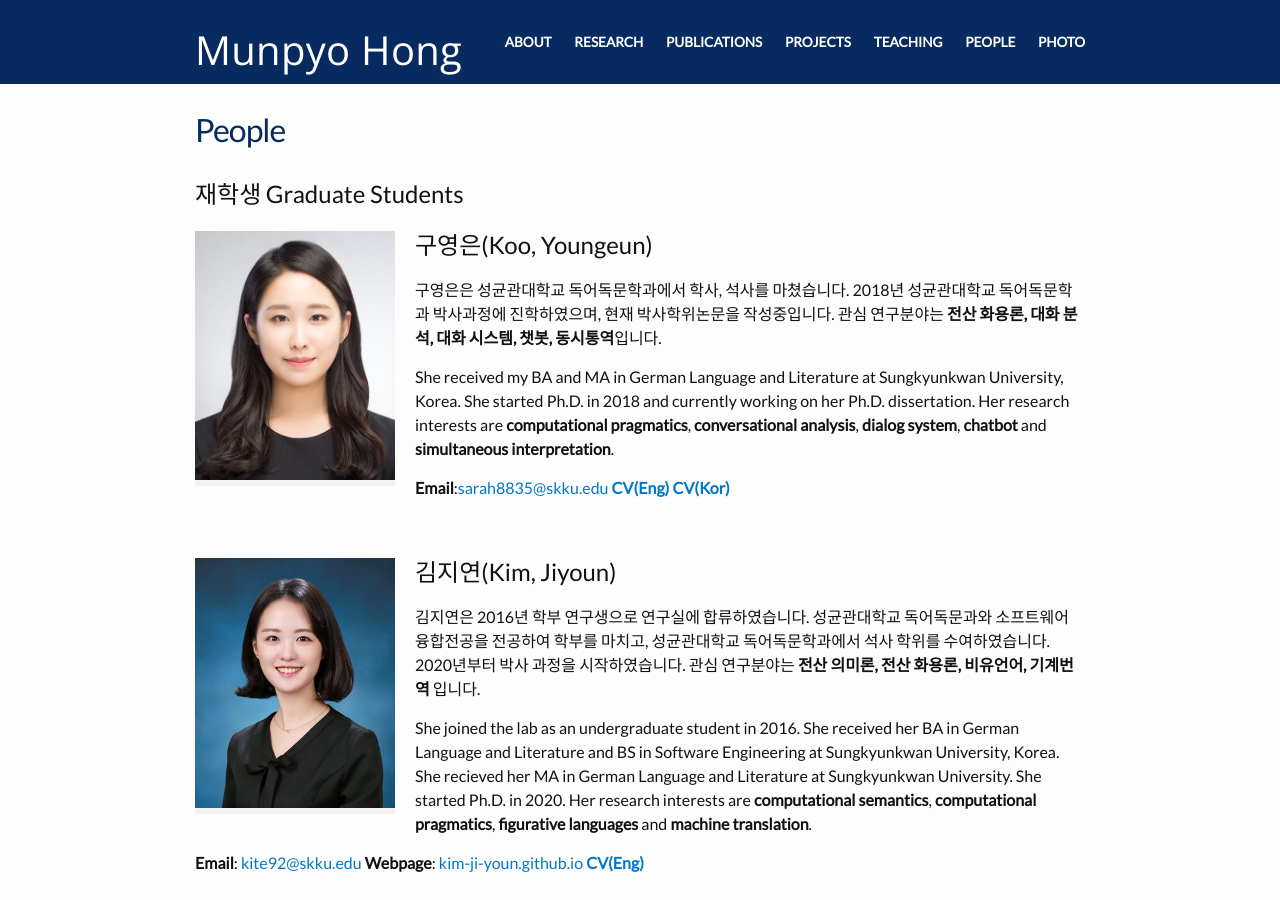
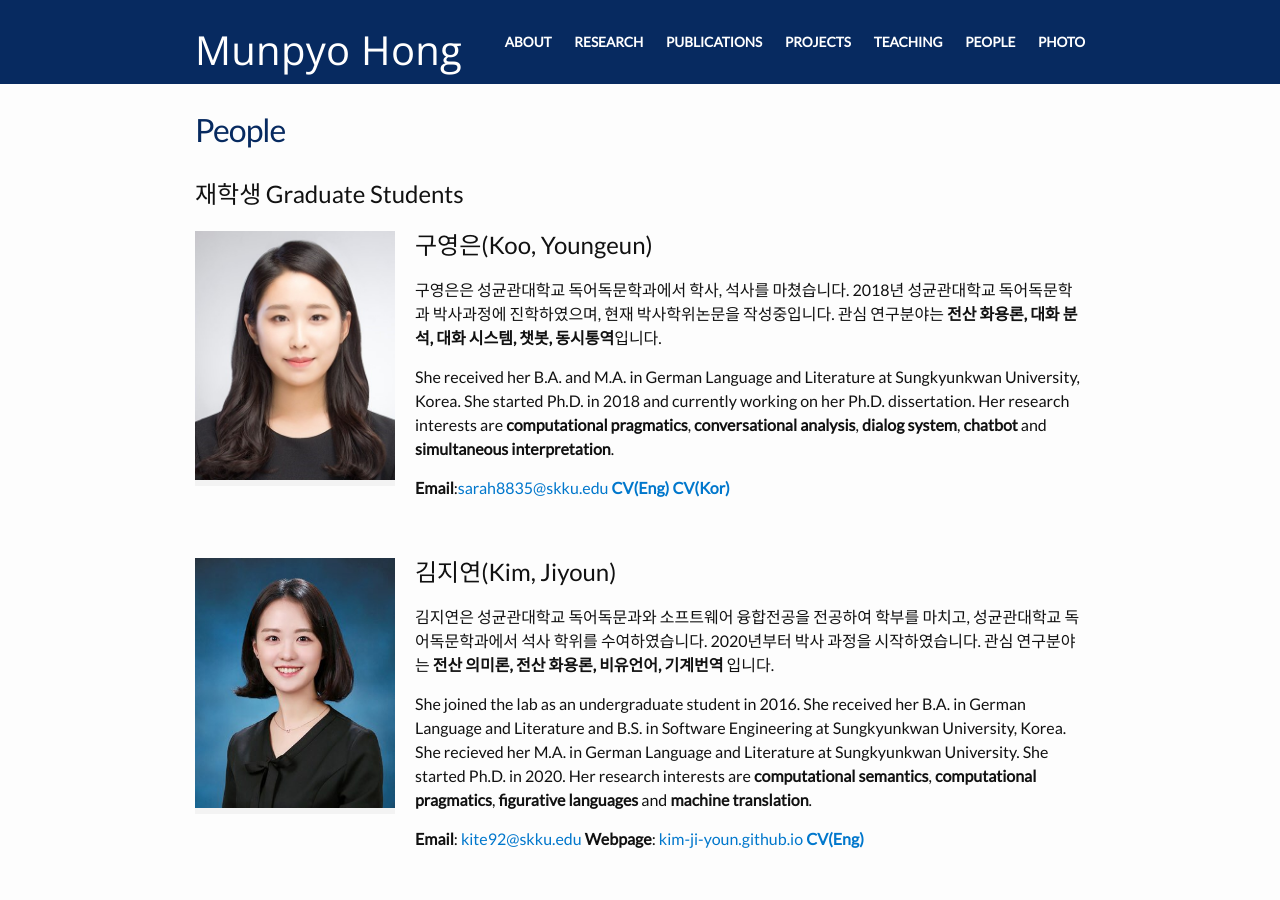
Before and after one commit to skkhmp/skkhmp.github.io, a Jekyll site: the page built from people.md, in a window 1280 px wide and 900 px high. Built offline with Jekyll 4.4.1, drawn with Linux system fonts in a browser that asks for light colours; some web fonts are replaced.

Commit message:
Update people.md

```diff
--- a/people.md
+++ b/people.md
@@ -10,7 +10,7 @@
 ## 구영은(Koo, Youngeun)
 구영은은 성균관대학교 독어독문학과에서 학사, 석사를 마쳤습니다. 2018년 성균관대학교 독어독문학과 박사과정에 진학하였으며, 현재 박사학위논문을 작성중입니다. 관심 연구분야는 **전산 화용론, 대화 분석, 대화 시스템, 챗봇, 동시통역**입니다.
 
-She received my BA and MA in German Language and Literature at Sungkyunkwan University, Korea. She started Ph.D. in 2018 and currently working on her Ph.D. dissertation. Her research interests are **computational pragmatics**, **conversational analysis**, **dialog system**, **chatbot** and **simultaneous interpretation**.
+She received her B.A. and M.A. in German Language and Literature at Sungkyunkwan University, Korea. She started Ph.D. in 2018 and currently working on her Ph.D. dissertation. Her research interests are **computational pragmatics**, **conversational analysis**, **dialog system**, **chatbot** and **simultaneous interpretation**.
 
 **Email**:<sarah8835@skku.edu>   **[CV(Eng)](/cv/koo_eng)**  **[CV(Kor)](/cv/koo_kor)**
 
@@ -18,9 +18,9 @@
 {% include image.html url="/images/kim.jpg" width=200 height=400 align="left" %}
 
 ## 김지연(Kim, Jiyoun)
-김지연은 2016년 학부 연구생으로 연구실에 합류하였습니다. 성균관대학교 독어독문과와 소프트웨어 융합전공을 전공하여 학부를 마치고, 성균관대학교 독어독문학과에서 석사 학위를 수여하였습니다.  2020년부터 박사 과정을 시작하였습니다. 관심 연구분야는 **전산 의미론, 전산 화용론, 비유언어, 기계번역** 입니다.
+김지연은 성균관대학교 독어독문과와 소프트웨어 융합전공을 전공하여 학부를 마치고, 성균관대학교 독어독문학과에서 석사 학위를 수여하였습니다.  2020년부터 박사 과정을 시작하였습니다. 관심 연구분야는 **전산 의미론, 전산 화용론, 비유언어, 기계번역** 입니다.
 
-She joined the lab as an undergraduate student in 2016. She received her BA in German Language and Literature and BS in Software Engineering at Sungkyunkwan University, Korea. She recieved her MA in German Language and Literature at Sungkyunkwan University. She started Ph.D. in 2020. Her research interests are **computational semantics**, **computational pragmatics**, **figurative languages** and **machine translation**.
+She joined the lab as an undergraduate student in 2016. She received her B.A. in German Language and Literature and B.S. in Software Engineering at Sungkyunkwan University, Korea. She recieved her M.A. in German Language and Literature at Sungkyunkwan University. She started Ph.D. in 2020. Her research interests are **computational semantics**, **computational pragmatics**, **figurative languages** and **machine translation**.
 
 **Email**: <kite92@skku.edu> **Webpage**: [kim-ji-youn.github.io](http://kim-ji-youn.github.io)  **[CV(Eng)](/cv/kim_eng)**
 
@@ -30,11 +30,12 @@
 
 ## 홍정표(Hong, Jungpyo)
 홍정표는 성균관대학교에서 독어독문학과 융합언어학으로 학사 과정을 마쳤습니다. 2019년 봄 학기에 연구실에 합류하였으며, 같은 해 여름에 대학원에 진학하였습니다. 관심 연구분야는 **텍스트 감정 분석**이며, 자연어에서 감정이 어떻게 표현되고 인식되는지에 관심이 있습니다.
-<br/>
+
 He is a graduate student in the lab. He majored in German Language and Literature and Interdisciplinary Linguistics as an undergraduate student at Sungkyunkwan University. He entered graduate school in summer of 2020. His research interest is **emotion analysis**. He is especially interested in how emotions are expressed and detected in natural language texts.
 
 **Email**: <jphong2800@skku.edu>
 
+<br/>
 ## 졸업생 Alumni
 {% include image.html url="/images/profile.png" width=150 height=150 align="left" %}
 
```
